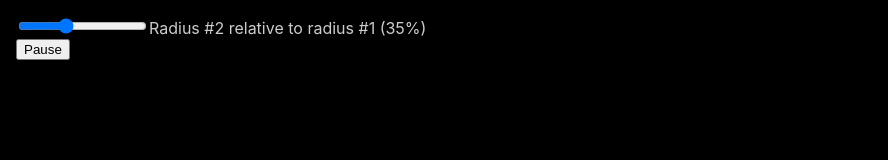
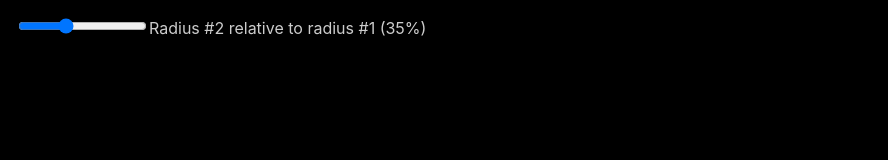
Before and after one commit to panzy/spirograph-toy, a React (Create React App) app: page / in a window 1280 px wide. Shown: the top 160 px of the page, without its empty margins (0-888 px from the left). Built offline with nearby package versions, Linux system fonts and the light colour scheme.

Commit message:
Remove the pause/resume button.

```diff
--- a/src/App.js
+++ b/src/App.js
@@ -23,8 +23,6 @@ function App() {
       <ParamEditor
         defaultValue={r2}
         onChange={r2 => setR2(r2)}
-        onPause={() => graph.pause()}
-        onResume={() => graph.resume()}
       />
     </div>
   );
--- a/src/ParamEditor.js
+++ b/src/ParamEditor.js
@@ -1,9 +1,8 @@
 import { useState } from 'react';
 import './ParamEditor.css';
 
-function ParamEditor({defaultValue, onChange, onPause, onResume}) {
+function ParamEditor({defaultValue, onChange}) {
   const [value, setVal] = useState(defaultValue ?? 0);
-  const [paused, setPaused] = useState(false);
 
   const onChange_ = e => {
     setVal(e.target.value);
@@ -15,10 +14,6 @@ function ParamEditor({defaultValue, onChange, onPause, onResume}) {
     <input type='range' id='r2' min='0' max='100' value={value} onChange={onChange_}/>
     <label htmlFor='r2'>Radius #2 relative to radius #1 ({value}%)</label>
     <br/>
-    <button onClick={() => {
-      paused ? onResume() : onPause();
-      setPaused(!paused);
-    }}>{paused ? 'Resume' : 'Pause'}</button>
   </div>;
 }
 
```
